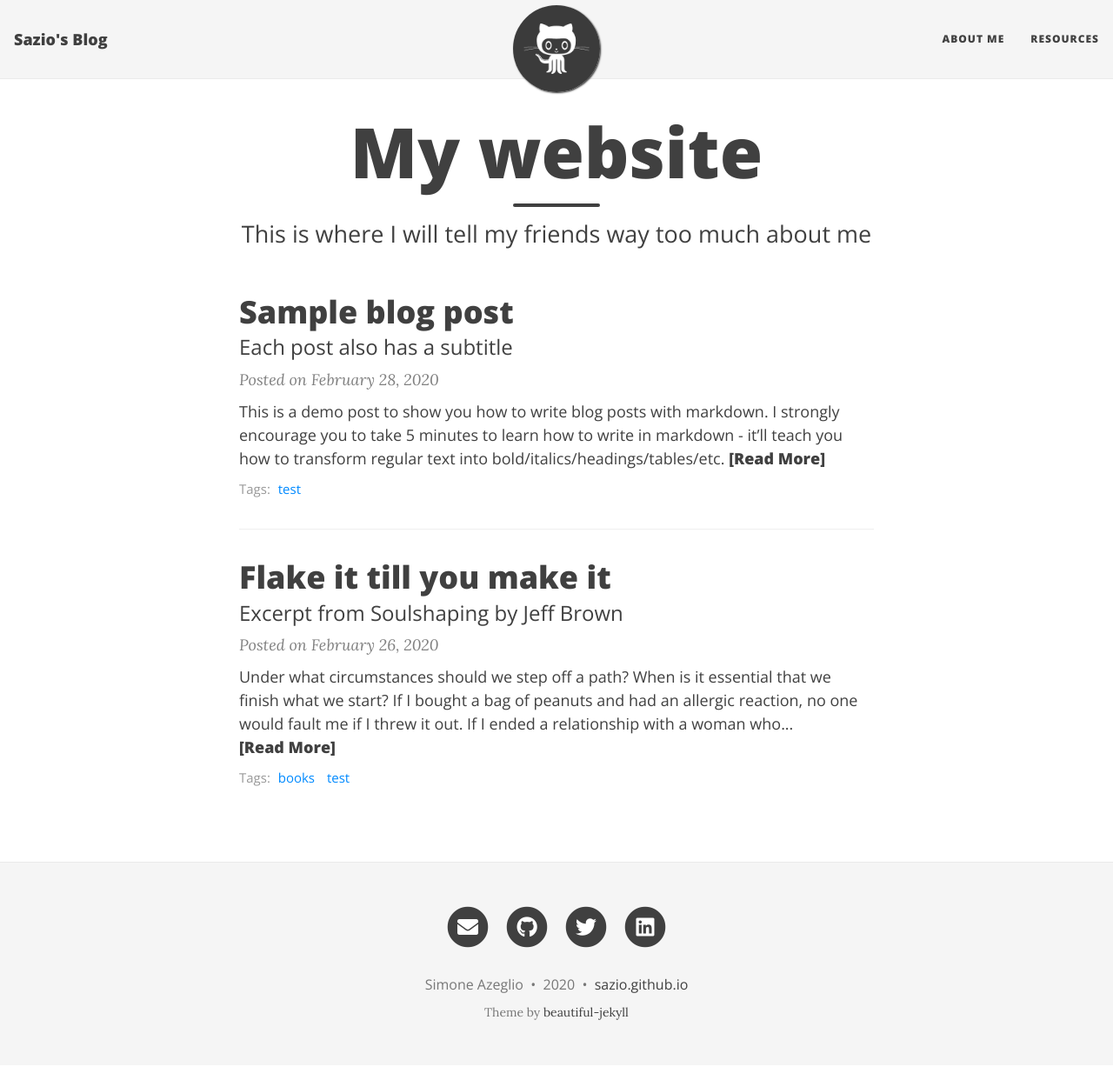
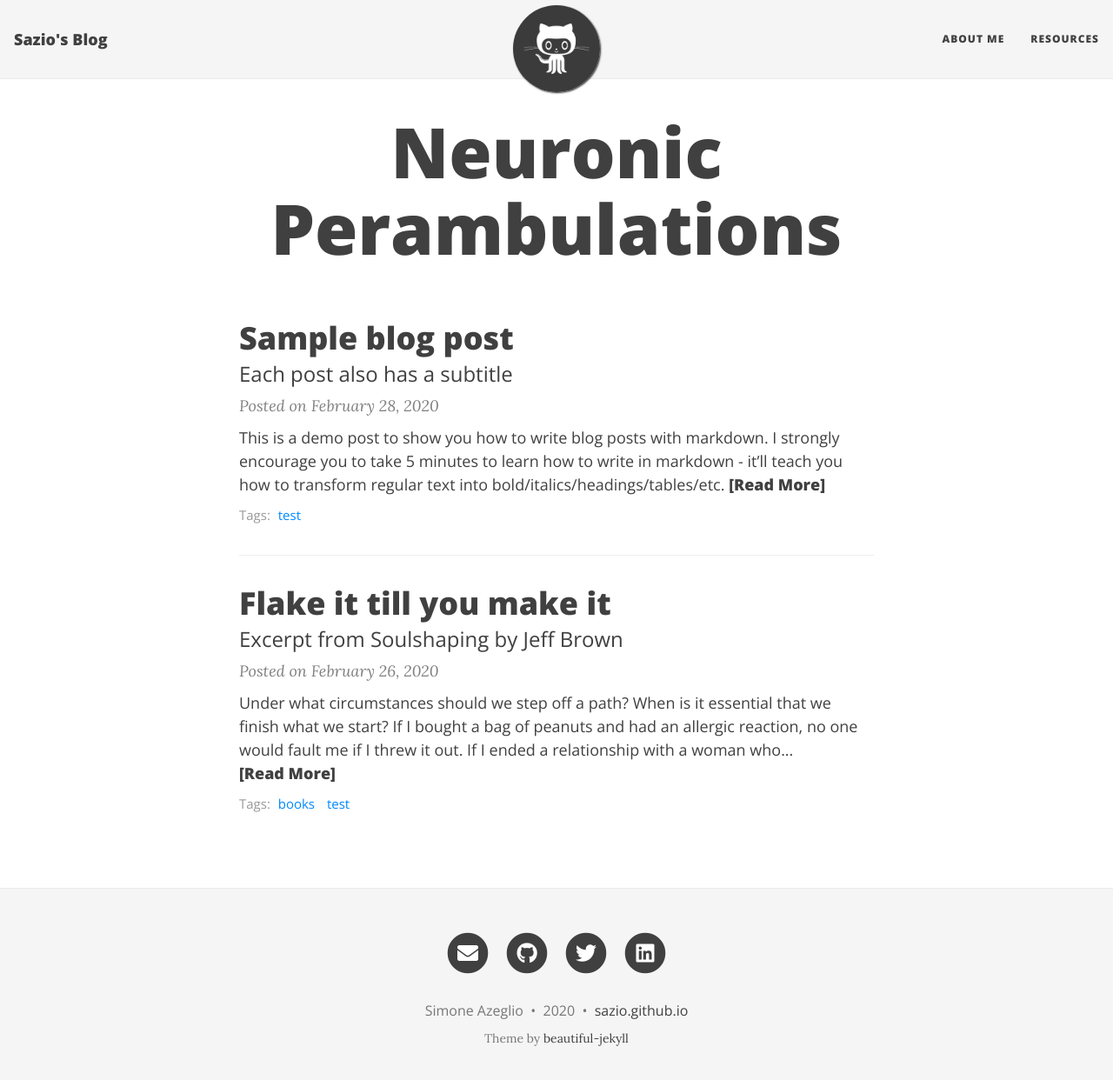
Before and after one commit to sazio/sazio___.github.io, a Jekyll site: the page built from index.html, in a window 1280 px wide and 1255 px high. Shown: the top 1242 px of the window at 87% size. Built offline with Jekyll 4.4.1, drawn with Linux system fonts in a browser that asks for light colours; nearby versions of some CDN libraries; the list of posts is cut into pages by our own code.

Commit message:
Update index.html

```diff
--- a/index.html
+++ b/index.html
@@ -1,5 +1,5 @@
 ---
 layout: home
-title: My website
-subtitle: This is where I will tell my friends way too much about me
+title: Neuronic Perambulations
+/*subtitle: This is where I will tell everyone*/
 ---
```
